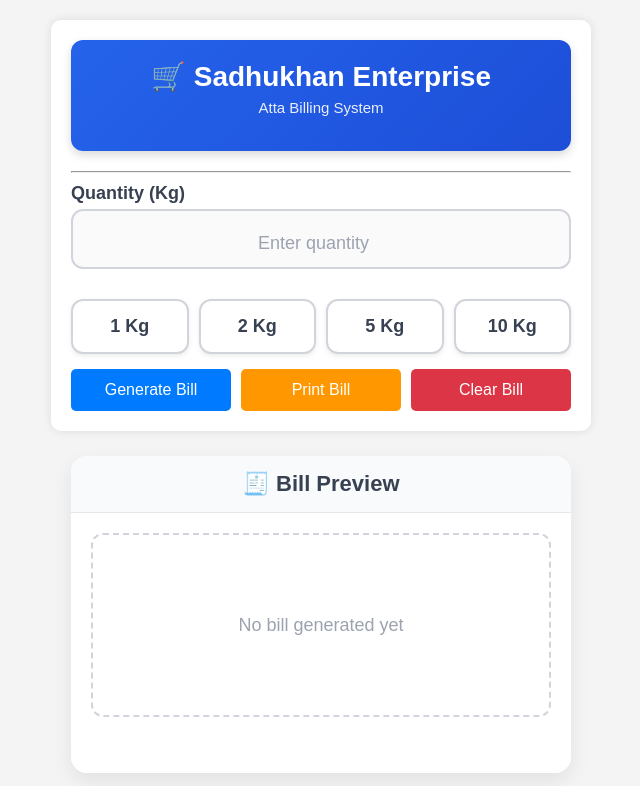
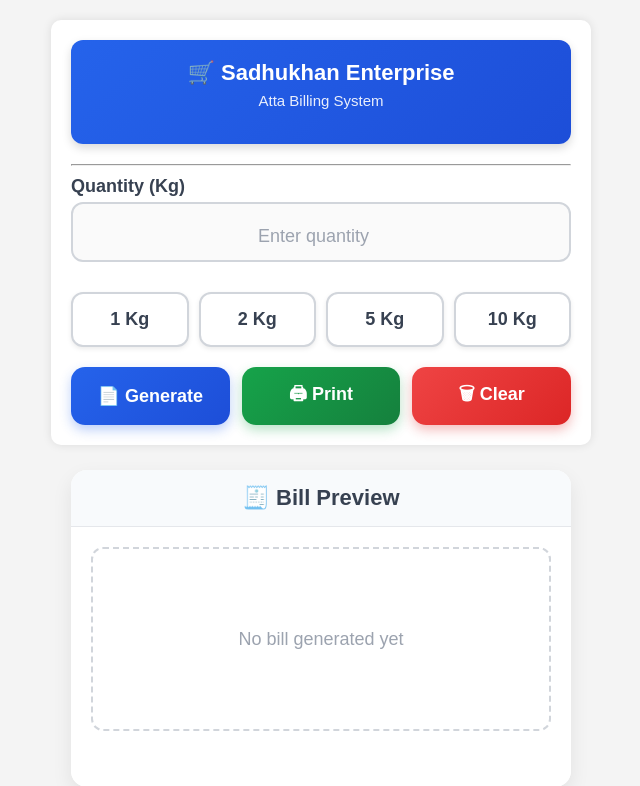
Before and after one commit to PANKAJ-SADHUKHAN/atta-shop-billing, a Flask app: page /billing in a window 1280 px wide. Shown: the top 786 px of the page, without its empty margins (319-959 px from the left). Run offline with Flask 3, Linux system fonts and the light colour scheme; the visitor is signed in with stand-in values (Sample User, id 1); some libraries are stand-ins or nearby versions.

Commit message:
Refactor button styles and update labels with icons
Updated button styles and adjusted layout for better spacing. Changed button labels to include icons for improved user experience.

```diff
--- a/templates/atta.html
+++ b/templates/atta.html
@@ -38,7 +38,7 @@ body{
 
 .app-header h1{
     margin:0;
-    font-size:28px;
+    font-size:22px;
     font-weight:bold;
 }
 
@@ -224,17 +224,59 @@ button{
     margin-top:0;
     color:#333;
 }
-          .button-row{
-    display:flex;
-    gap:10px;
-    margin-top:15px;
-}
 .receipt-line{
     border:none;
     border-top:1px dashed #9ca3af;
     margin:10px 0;
 }
-
+.button-row{
+    display:flex;
+    gap:12px;
+    margin-top:20px;
+}
+.bill-btn{
+    flex:1;
+    height:58px;
+    background:linear-gradient(135deg,#2563eb,#1d4ed8);
+    color:white;
+    font-size:18px;
+    font-weight:bold;
+    border:none;
+    border-radius:14px;
+    box-shadow:0 5px 12px rgba(37,99,235,.30);
+    transition:.2s;
+}
+.print-btn{
+    flex:1;
+    height:58px;
+    background:linear-gradient(135deg,#16a34a,#15803d);
+    color:white;
+    font-size:18px;
+    font-weight:bold;
+    border:none;
+    border-radius:14px;
+    box-shadow:0 5px 12px rgba(22,163,74,.30);
+    transition:.2s;
+}
+.clear-btn{
+    flex:1;
+    height:58px;
+    background:linear-gradient(135deg,#ef4444,#dc2626);
+    color:white;
+    font-size:18px;
+    font-weight:bold;
+    border:none;
+    border-radius:14px;
+    box-shadow:0 5px 12px rgba(220,38,38,.30);
+    transition:.2s;
+}
+.button-row button:hover{
+    transform:translateY(-2px);
+    filter:brightness(1.05);
+}
+.button-row button:active{
+    transform:scale(.97);
+}
 .button-row button{
     flex:1;
     margin-top:0;
@@ -293,15 +335,15 @@ button{
 <div class="button-row">
 
     <button class="bill-btn" onclick="generateBill()">
-        Generate Bill
+        📄 Generate
     </button>
 
     <button class="print-btn" onclick="window.print()">
-        Print Bill
+        🖨 Print
     </button>
 
     <button class="clear-btn" onclick="clearBill()">
-        Clear Bill
+        🗑 Clear
     </button>
 
 </div>
```
